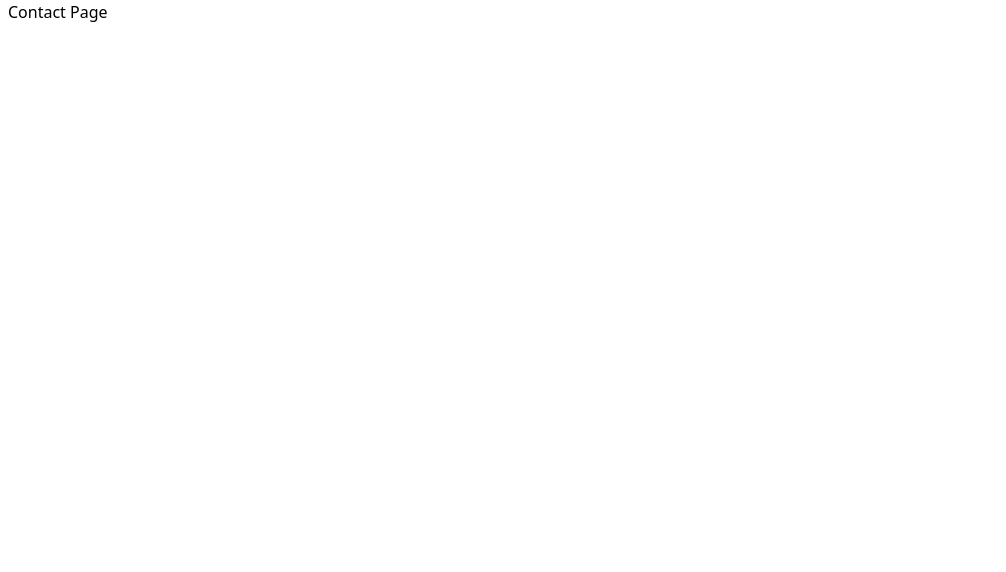
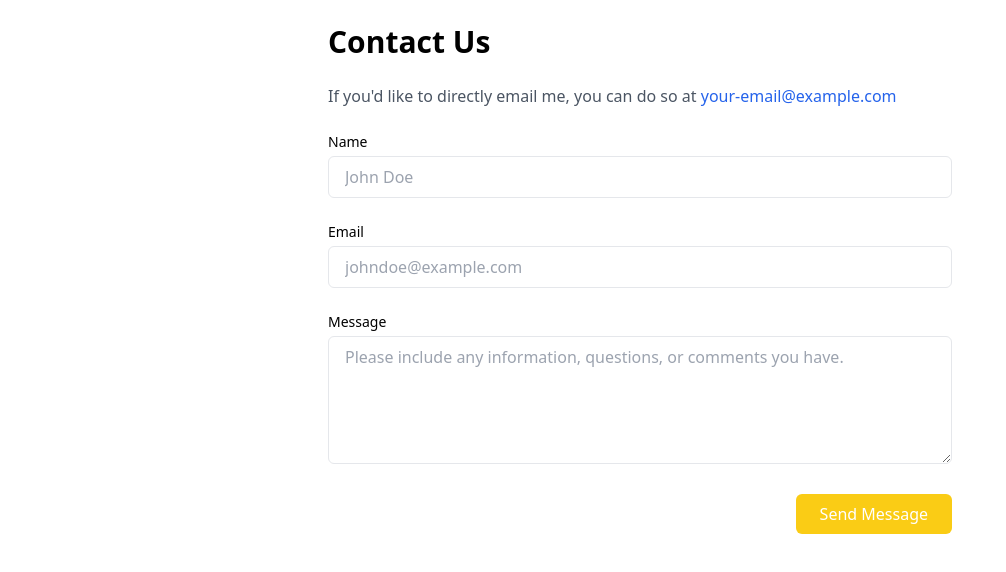
Before and after one commit to Chinese-Antique-Showcase/chinese-antiques-website, a Next.js app: page /contact in a window 1280 px wide. Shown: the top 572 px of the page, without its empty margins (0-1006 px from the left). Built offline with nearby package versions, Linux system fonts and the light colour scheme.

Commit message:
Add contact page

```diff
--- a/src/app/contact/page.tsx
+++ b/src/app/contact/page.tsx
@@ -1,3 +1,107 @@
+"use client";
+import { ChangeEvent, FormEvent, useState } from "react";
+
 export default function ContactPage() {
-  return <h1>Contact Page</h1>;
+  const [formData, setFormData] = useState({
+    name: "",
+    email: "",
+    message: "",
+  });
+
+  const handleChange = (
+    e: ChangeEvent<HTMLInputElement | HTMLTextAreaElement>
+  ) => {
+    const { name, value } = e.target;
+    setFormData((prevState) => ({
+      ...prevState,
+      [name]: value,
+    }));
+  };
+
+  const handleSubmit = (e: FormEvent<HTMLFormElement>) => {
+    e.preventDefault();
+
+    // Format the email body with line breaks
+    const body = `Name: ${formData.name}%0D%0A%0D%0AEmail: ${formData.email}%0D%0A%0D%0AMessage:%0D%0A${formData.message}`;
+
+    // Create the mailto link with form data
+    const mailtoLink = `mailto:your-email@example.com?subject=Contact Form Submission&body=${body}`;
+
+    // Open the user's default email client
+    window.location.href = mailtoLink;
+  };
+
+  return (
+    <div className="max-w-2xl mx-auto p-6">
+      <h1 className="text-3xl font-bold mb-6">Contact Us</h1>
+
+      <p className="mb-6 text-gray-600">
+        If you&apos;d like to directly email me, you can do so at{" "}
+        <a
+          href="mailto:your-email@example.com"
+          className="text-blue-600 hover:underline"
+        >
+          your-email@example.com
+        </a>
+      </p>
+
+      <form onSubmit={handleSubmit} className="space-y-6">
+        <div>
+          <label htmlFor="name" className="block text-sm font-medium mb-1">
+            Name
+          </label>
+          <input
+            type="text"
+            id="name"
+            name="name"
+            value={formData.name}
+            onChange={handleChange}
+            placeholder="John Doe"
+            className="w-full px-4 py-2 border rounded-md"
+            required
+          />
+        </div>
+
+        <div>
+          <label htmlFor="email" className="block text-sm font-medium mb-1">
+            Email
+          </label>
+          <input
+            type="email"
+            id="email"
+            name="email"
+            value={formData.email}
+            onChange={handleChange}
+            placeholder="johndoe@example.com"
+            className="w-full px-4 py-2 border rounded-md"
+            required
+          />
+        </div>
+
+        <div>
+          <label htmlFor="message" className="block text-sm font-medium mb-1">
+            Message
+          </label>
+          <textarea
+            id="message"
+            name="message"
+            value={formData.message}
+            onChange={handleChange}
+            placeholder="Please include any information, questions, or comments you have."
+            className="w-full px-4 py-2 border rounded-md h-32"
+            required
+          />
+        </div>
+
+        <div className="flex justify-end">
+          <button
+            type="submit"
+            className="bg-yellow-400 text-white py-2 px-6 rounded-md hover:bg-yellow-700 transition-colors"
+          >
+            Send Message
+          </button>
+        </div>
+      </form>
+    </div>
+  );
 }
```
